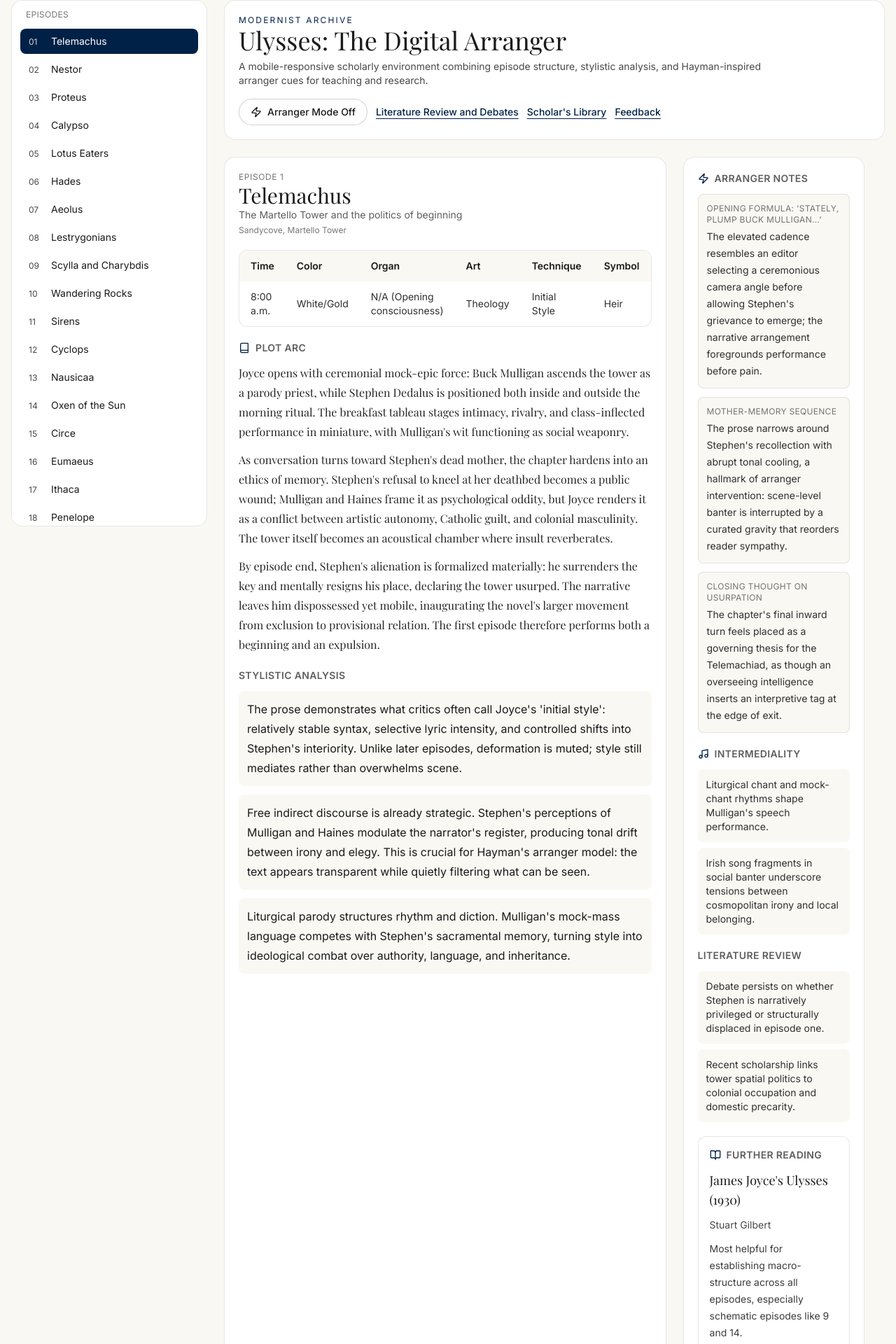
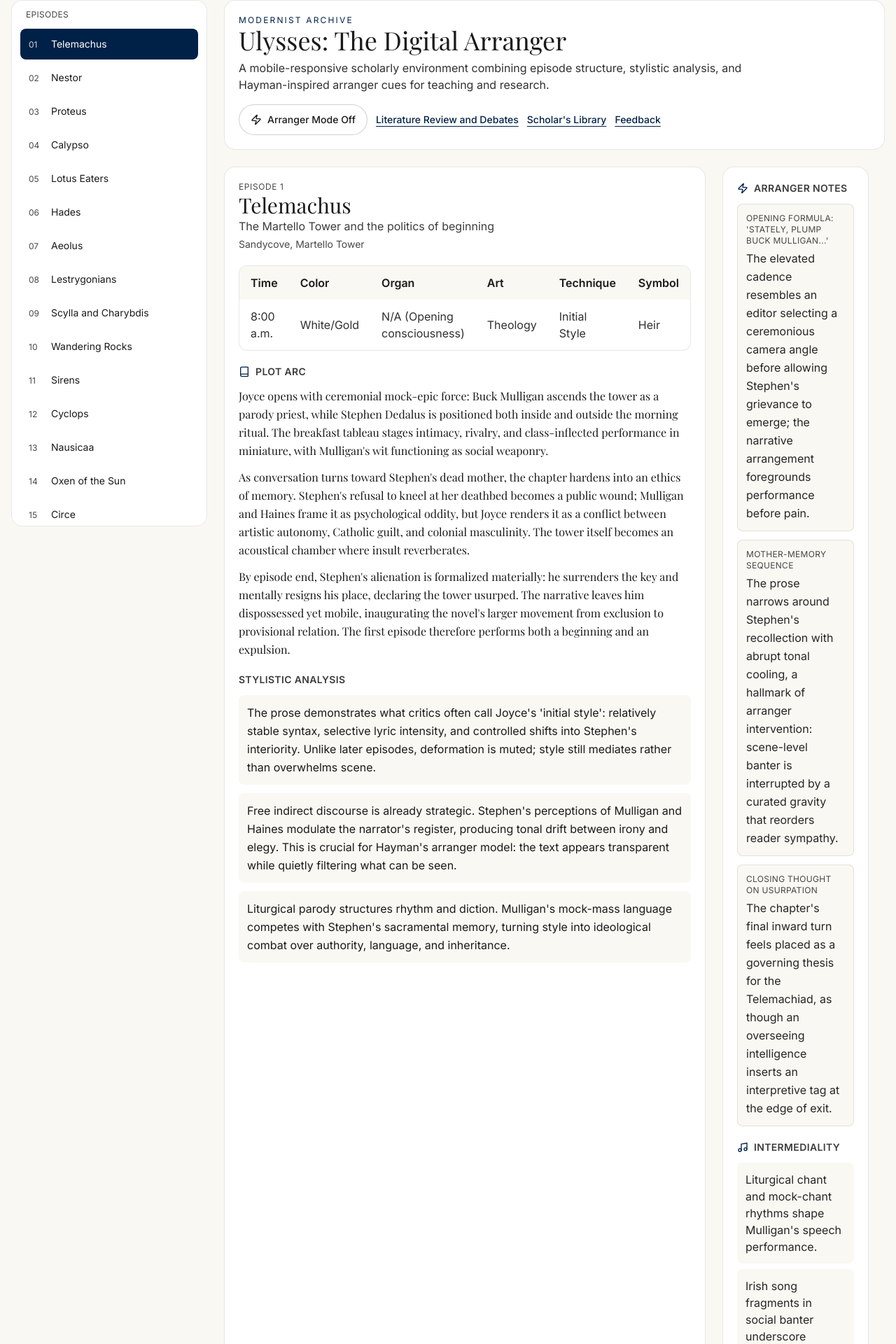
Before and after one commit to JoecoNabroust/Ulysses_digital-arranger, a Next.js app: page / in a window 1280 px wide. Shown: the part 24-1944 px from the top of the page at 70% size. Built offline with nearby package versions, Linux system fonts and the light colour scheme; a web font is replaced by a local one.

Commit message:
Improve accessibility contrast and mobile responsiveness

```diff
--- a/app/globals.css
+++ b/app/globals.css
@@ -9,6 +9,7 @@
 body {
   background: #f9f8f3;
   color: #1a1a1a;
+  overflow-x: hidden;
 }
 
 .font-literary {
--- a/app/layout.tsx
+++ b/app/layout.tsx
@@ -1,4 +1,5 @@
 import type { Metadata } from "next";
+import type { Viewport } from "next";
 import { Inter, Playfair_Display } from "next/font/google";
 import type { ReactNode } from "react";
 import { ArrangerModeProvider } from "@/context/ArrangerModeContext";
@@ -19,10 +20,15 @@ export const metadata: Metadata = {
   description: "A modernist archive interface for Joyce scholarship."
 };
 
+export const viewport: Viewport = {
+  width: "device-width",
+  initialScale: 1
+};
+
 export default function RootLayout({ children }: Readonly<{ children: ReactNode }>) {
   return (
     <html lang="en">
-      <body className={`${inter.variable} ${playfair.variable} font-ui antialiased`}>
+      <body className={`${inter.variable} ${playfair.variable} font-ui text-base leading-relaxed antialiased`}>
         <ArrangerModeProvider>{children}</ArrangerModeProvider>
       </body>
     </html>
--- a/components/ArrangerToggle.tsx
+++ b/components/ArrangerToggle.tsx
@@ -10,7 +10,7 @@ export function ArrangerToggle() {
     <button
       type="button"
       onClick={toggleArrangerMode}
-      className={`inline-flex items-center gap-2 rounded-full border px-4 py-2 text-sm font-medium transition ${
+      className={`inline-flex min-h-11 items-center gap-2 rounded-full border px-4 py-2 text-sm font-medium transition ${
         arrangerMode
           ? "border-oxford bg-oxford text-white"
           : "border-charcoal/20 bg-white text-charcoal hover:border-oxford/50"
--- a/components/CharacterHub.tsx
+++ b/components/CharacterHub.tsx
@@ -6,7 +6,7 @@ export function CharacterHub({ characters }: { characters: CharacterProfile[] })
     <section className="rounded-2xl border border-charcoal/10 bg-white p-5">
       <div className="mb-4 flex items-center gap-2">
         <Users className="h-4 w-4 text-oxford" />
-        <h3 className="font-ui text-sm font-semibold uppercase tracking-wide text-charcoal/70">Character Hub</h3>
+        <h3 className="font-ui text-sm font-semibold uppercase tracking-wide text-charcoal/85">Character Hub</h3>
       </div>
       <div className="grid gap-3 sm:grid-cols-2">
         {characters.map((character) => (
@@ -15,8 +15,8 @@ export function CharacterHub({ characters }: { characters: CharacterProfile[] })
               <h4 className="font-literary text-lg text-charcoal">{character.name}</h4>
               <span className="font-ui text-xs uppercase tracking-wide text-oxford">{character.role}</span>
             </div>
-            <p className="mt-2 font-ui text-sm text-charcoal/80">{character.relationships.join(" | ")}</p>
-            <p className="mt-3 font-ui text-xs text-charcoal/70">Episodes: {character.episodes.join(", ")}</p>
+            <p className="mt-2 font-ui text-base text-charcoal/90">{character.relationships.join(" | ")}</p>
+            <p className="mt-3 font-ui text-sm text-charcoal/80">Episodes: {character.episodes.join(", ")}</p>
           </article>
         ))}
       </div>
--- a/components/DigitalArrangerShell.tsx
+++ b/components/DigitalArrangerShell.tsx
@@ -41,20 +41,29 @@ export function DigitalArrangerShell() {
       <main className="space-y-6">
         <header className="rounded-2xl border border-charcoal/10 bg-white p-5">
           <p className="font-ui text-xs uppercase tracking-[0.18em] text-oxford">Modernist Archive</p>
-          <h1 className="font-literary text-3xl text-charcoal sm:text-4xl">Ulysses: The Digital Arranger</h1>
-          <p className="mt-2 max-w-3xl font-ui text-sm text-charcoal/80">
+          <h1 className="font-literary text-2xl text-charcoal md:text-4xl">Ulysses: The Digital Arranger</h1>
+          <p className="mt-2 max-w-3xl font-ui text-base text-charcoal/90">
             A mobile-responsive scholarly environment combining episode structure, stylistic analysis, and Hayman-inspired
             arranger cues for teaching and research.
           </p>
           <div className="mt-4 flex flex-wrap items-center gap-3">
             <ArrangerToggle />
-            <Link href="/research" className="font-ui text-sm font-medium text-oxford underline decoration-1 underline-offset-4">
+            <Link
+              href="/research"
+              className="inline-flex min-h-11 items-center font-ui text-sm font-medium text-oxford underline decoration-1 underline-offset-4"
+            >
               Literature Review and Debates
             </Link>
-            <Link href="/library" className="font-ui text-sm font-medium text-oxford underline decoration-1 underline-offset-4">
+            <Link
+              href="/library"
+              className="inline-flex min-h-11 items-center font-ui text-sm font-medium text-oxford underline decoration-1 underline-offset-4"
+            >
               Scholar&apos;s Library
             </Link>
-            <Link href="/feedback" className="font-ui text-sm font-medium text-oxford underline decoration-1 underline-offset-4">
+            <Link
+              href="/feedback"
+              className="inline-flex min-h-11 items-center font-ui text-sm font-medium text-oxford underline decoration-1 underline-offset-4"
+            >
               Feedback
             </Link>
           </div>
@@ -65,6 +74,7 @@ export function DigitalArrangerShell() {
             episodes={ulyssesEpisodes}
             activeEpisodeId={activeEpisode.id}
             onSelectEpisode={setActiveEpisodeId}
+            mobile
           />
         </div>
 
@@ -79,10 +89,10 @@ export function DigitalArrangerShell() {
           >
             <article className="space-y-5 rounded-2xl border border-charcoal/10 bg-white p-5">
               <div>
-                <p className="font-ui text-xs uppercase tracking-wider text-charcoal/60">Episode {activeEpisode.id}</p>
-                <h2 className="font-literary text-3xl text-charcoal">{activeEpisode.title}</h2>
-                <p className="font-ui text-sm text-charcoal/70">{activeEpisode.subtitle}</p>
-                <p className="mt-1 font-ui text-xs text-charcoal/60">{activeEpisode.location}</p>
+                <p className="font-ui text-xs uppercase tracking-wider text-charcoal/80">Episode {activeEpisode.id}</p>
+                <h2 className="font-literary text-2xl text-charcoal md:text-3xl">{activeEpisode.title}</h2>
+                <p className="font-ui text-base text-charcoal/85">{activeEpisode.subtitle}</p>
+                <p className="mt-1 font-ui text-sm text-charcoal/80">{activeEpisode.location}</p>
               </div>
 
               <SchemaTable schema={activeEpisode.schema} />
@@ -90,21 +100,21 @@ export function DigitalArrangerShell() {
               <section className="space-y-3">
                 <div className="flex items-center gap-2">
                   <Book className="h-4 w-4 text-oxford" />
-                  <h3 className="font-ui text-sm font-semibold uppercase tracking-wide text-charcoal/70">Plot Arc</h3>
+                  <h3 className="font-ui text-sm font-semibold uppercase tracking-wide text-charcoal/85">Plot Arc</h3>
                 </div>
                 {activeEpisode.plotSummary.map((paragraph, index) => (
-                  <p key={`${activeEpisode.id}-plot-${index}`} className="font-literary leading-7 text-charcoal/95">
+                  <p key={`${activeEpisode.id}-plot-${index}`} className="font-literary text-base leading-relaxed text-charcoal">
                     {paragraph}
                   </p>
                 ))}
               </section>
 
               <section className="space-y-3">
-                <h3 className="font-ui text-sm font-semibold uppercase tracking-wide text-charcoal/70">Stylistic Analysis</h3>
+                <h3 className="font-ui text-sm font-semibold uppercase tracking-wide text-charcoal/85">Stylistic Analysis</h3>
                 {activeEpisode.stylisticAnalysis.map((note, index) => (
                   <p
                     key={`${activeEpisode.id}-style-${index}`}
-                    className={`rounded-lg p-3 font-ui leading-7 ${
+                    className={`rounded-lg p-3 font-ui text-base leading-relaxed ${
                       arrangerMode ? "border border-oxford/30 bg-oxford/5" : "bg-parchment"
                     }`}
                   >
@@ -126,7 +136,7 @@ export function DigitalArrangerShell() {
       <button
         type="button"
         onClick={() => setNotesOpen(true)}
-        className="fixed bottom-6 right-6 z-20 inline-flex items-center gap-2 rounded-full bg-oxford px-4 py-3 font-ui text-sm text-white shadow-lg lg:hidden"
+        className="fixed bottom-6 right-6 z-20 inline-flex min-h-11 items-center gap-2 rounded-full bg-oxford px-4 py-3 font-ui text-sm text-white shadow-lg lg:hidden"
       >
         <Zap className="h-4 w-4" />
         Notes
@@ -150,10 +160,10 @@ export function DigitalArrangerShell() {
               className="fixed inset-x-0 bottom-0 z-40 max-h-[78vh] overflow-y-auto rounded-t-2xl border-t border-charcoal/10 bg-white p-5 lg:hidden"
             >
               <div className="mb-4 flex items-center justify-between">
-                <h3 className="font-ui text-sm font-semibold uppercase tracking-wide text-charcoal/70">Scholarly Notes</h3>
+                <h3 className="font-ui text-sm font-semibold uppercase tracking-wide text-charcoal/85">Scholarly Notes</h3>
                 <button
                   type="button"
-                  className="rounded-full p-2 text-charcoal/70 hover:bg-parchment"
+                  className="min-h-11 min-w-11 rounded-full p-2.5 text-charcoal/80 hover:bg-parchment"
                   onClick={() => setNotesOpen(false)}
                 >
                   <X className="h-4 w-4" />
@@ -180,7 +190,7 @@ function NotesPanel({ episodeId, arrangerMode }: { episodeId: number; arrangerMo
       <section className="space-y-3">
         <div className="flex items-center gap-2">
           <Zap className="h-4 w-4 text-oxford" />
-          <h3 className="font-ui text-sm font-semibold uppercase tracking-wide text-charcoal/70">Arranger Notes</h3>
+          <h3 className="font-ui text-sm font-semibold uppercase tracking-wide text-charcoal/85">Arranger Notes</h3>
         </div>
         {episode.arrangerPresence.map((note, index) => (
           <div
@@ -189,8 +199,8 @@ function NotesPanel({ episodeId, arrangerMode }: { episodeId: number; arrangerMo
               arrangerMode ? "border-oxford/40 bg-oxford/5" : "border-charcoal/10 bg-parchment"
             }`}
           >
-            <p className="font-ui text-xs uppercase tracking-wide text-charcoal/60">{note.cue}</p>
-            <p className="mt-1 font-ui text-sm leading-6 text-charcoal/90">{note.commentary}</p>
+            <p className="font-ui text-xs uppercase tracking-wide text-charcoal/80">{note.cue}</p>
+            <p className="mt-1 font-ui text-base leading-relaxed text-charcoal/95">{note.commentary}</p>
           </div>
         ))}
       </section>
@@ -198,11 +208,11 @@ function NotesPanel({ episodeId, arrangerMode }: { episodeId: number; arrangerMo
       <section className="space-y-3">
         <div className="flex items-center gap-2">
           <Music className="h-4 w-4 text-oxford" />
-          <h3 className="font-ui text-sm font-semibold uppercase tracking-wide text-charcoal/70">Intermediality</h3>
+          <h3 className="font-ui text-sm font-semibold uppercase tracking-wide text-charcoal/85">Intermediality</h3>
         </div>
         <ul className="space-y-2">
           {episode.intermediality.music.map((item, index) => (
-            <li key={`${episode.id}-music-${index}`} className="rounded-lg bg-parchment p-3 font-ui text-sm text-charcoal/90">
+            <li key={`${episode.id}-music-${index}`} className="rounded-lg bg-parchment p-3 font-ui text-base text-charcoal/95">
               {item}
             </li>
           ))}
@@ -210,10 +220,10 @@ function NotesPanel({ episodeId, arrangerMode }: { episodeId: number; arrangerMo
       </section>
 
       <section className="space-y-3">
-        <h3 className="font-ui text-sm font-semibold uppercase tracking-wide text-charcoal/70">Literature Review</h3>
+        <h3 className="font-ui text-sm font-semibold uppercase tracking-wide text-charcoal/85">Literature Review</h3>
         <ul className="space-y-2">
           {episode.scholarlyAnnotations.literatureReview.map((item, index) => (
-            <li key={`${episode.id}-lit-${index}`} className="rounded-lg bg-parchment p-3 font-ui text-sm text-charcoal/90">
+            <li key={`${episode.id}-lit-${index}`} className="rounded-lg bg-parchment p-3 font-ui text-base text-charcoal/95">
               {item}
             </li>
           ))}
@@ -223,14 +233,17 @@ function NotesPanel({ episodeId, arrangerMode }: { episodeId: number; arrangerMo
       <section className="space-y-3 rounded-xl border border-charcoal/10 bg-white p-4">
         <div className="flex items-center gap-2">
           <BookOpen className="h-4 w-4 text-oxford" />
-          <h3 className="font-ui text-sm font-semibold uppercase tracking-wide text-charcoal/70">Further Reading</h3>
+          <h3 className="font-ui text-sm font-semibold uppercase tracking-wide text-charcoal/85">Further Reading</h3>
         </div>
         <p className="font-literary text-lg text-charcoal">
           {recommendedWork.title} ({recommendedWork.year})
         </p>
-        <p className="font-ui text-sm text-charcoal/80">{recommendedWork.author}</p>
-        <p className="font-ui text-sm leading-6 text-charcoal/85">{recommendedWork.connection.note}</p>
-        <Link href="/library" className="font-ui text-sm font-medium text-oxford underline decoration-1 underline-offset-4">
+        <p className="font-ui text-base text-charcoal/90">{recommendedWork.author}</p>
+        <p className="font-ui text-base leading-relaxed text-charcoal/95">{recommendedWork.connection.note}</p>
+        <Link
+          href="/library"
+          className="inline-flex min-h-11 items-center font-ui text-sm font-medium text-oxford underline decoration-1 underline-offset-4"
+        >
           Open full Scholar&apos;s Library
         </Link>
       </section>
--- a/components/EpisodeNavigation.tsx
+++ b/components/EpisodeNavigation.tsx
@@ -4,12 +4,40 @@ interface EpisodeNavigationProps {
   episodes: UlyssesEpisode[];
   activeEpisodeId: number;
   onSelectEpisode: (episodeId: number) => void;
+  mobile?: boolean;
 }
 
-export function EpisodeNavigation({ episodes, activeEpisodeId, onSelectEpisode }: EpisodeNavigationProps) {
+export function EpisodeNavigation({ episodes, activeEpisodeId, onSelectEpisode, mobile = false }: EpisodeNavigationProps) {
+  if (mobile) {
+    return (
+      <nav className="rounded-2xl border border-charcoal/10 bg-white p-3">
+        <h2 className="mb-3 px-2 font-ui text-xs uppercase tracking-wide text-charcoal/80">Episodes</h2>
+        <ul className="flex gap-2 overflow-x-auto pb-1">
+          {episodes.map((episode) => {
+            const isActive = episode.id === activeEpisodeId;
+            return (
+              <li key={episode.id} className="shrink-0">
+                <button
+                  type="button"
+                  onClick={() => onSelectEpisode(episode.id)}
+                  className={`min-h-11 rounded-lg px-3 py-2 text-left font-ui text-sm transition ${
+                    isActive ? "bg-oxford text-white" : "bg-parchment text-charcoal hover:text-oxford"
+                  }`}
+                >
+                  <span className="mr-2 inline-block min-w-6 text-xs opacity-90">{episode.id.toString().padStart(2, "0")}</span>
+                  {episode.title}
+                </button>
+              </li>
+            );
+          })}
+        </ul>
+      </nav>
+    );
+  }
+
   return (
     <nav className="sticky top-6 max-h-[calc(100vh-3rem)] overflow-y-auto rounded-2xl border border-charcoal/10 bg-white p-3">
-      <h2 className="mb-3 px-2 font-ui text-xs uppercase tracking-wide text-charcoal/60">Episodes</h2>
+      <h2 className="mb-3 px-2 font-ui text-xs uppercase tracking-wide text-charcoal/80">Episodes</h2>
       <ul className="space-y-1">
         {episodes.map((episode) => {
           const isActive = episode.id === activeEpisodeId;
@@ -19,7 +47,7 @@ export function EpisodeNavigation({ episodes, activeEpisodeId, onSelectEpisode }
               <button
                 type="button"
                 onClick={() => onSelectEpisode(episode.id)}
-                className={`w-full rounded-lg px-3 py-2 text-left font-ui text-sm transition ${
+                className={`min-h-11 w-full rounded-lg px-3 py-2 text-left font-ui text-sm transition ${
                   isActive
                     ? "bg-oxford text-white"
                     : "text-charcoal hover:bg-parchment hover:text-oxford"
--- a/components/SchemaTable.tsx
+++ b/components/SchemaTable.tsx
@@ -12,7 +12,7 @@ export function SchemaTable({ schema }: { schema: EpisodeSchema }) {
 
   return (
     <div className="overflow-x-auto rounded-xl border border-charcoal/10 bg-white">
-      <table className="min-w-[560px] w-full text-left text-sm">
+      <table className="min-w-[560px] w-full text-left text-sm sm:text-base">
         <thead className="bg-parchment">
           <tr>
             {rows.map((row) => (
```
Also changed, not shown: app/feedback/page.tsx (+7 -4 lines), app/research/page.tsx (+4 -4 lines), components/FeedbackComments.tsx (+4 -4 lines), components/ScholarsLibrary.tsx (+13 -13 lines).
